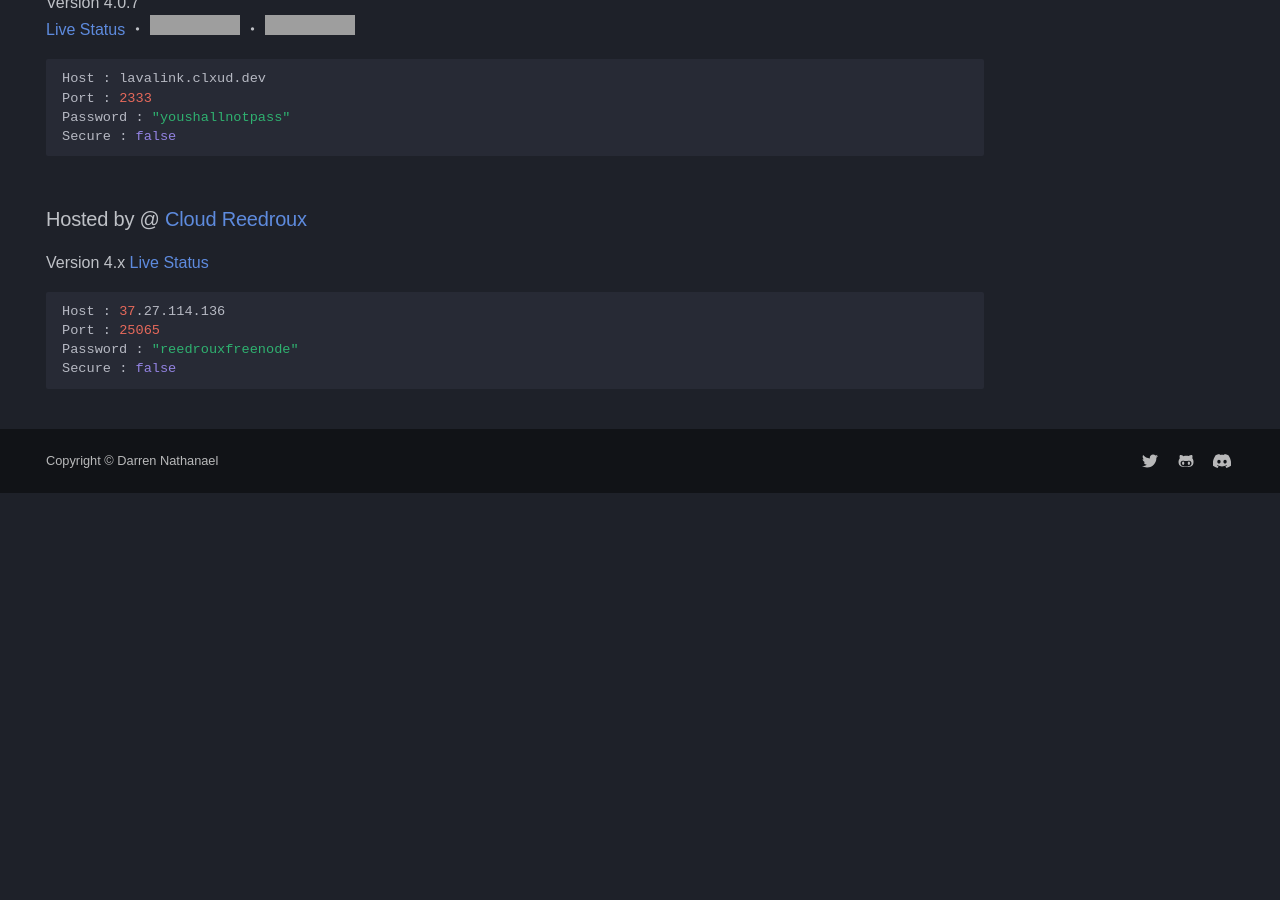
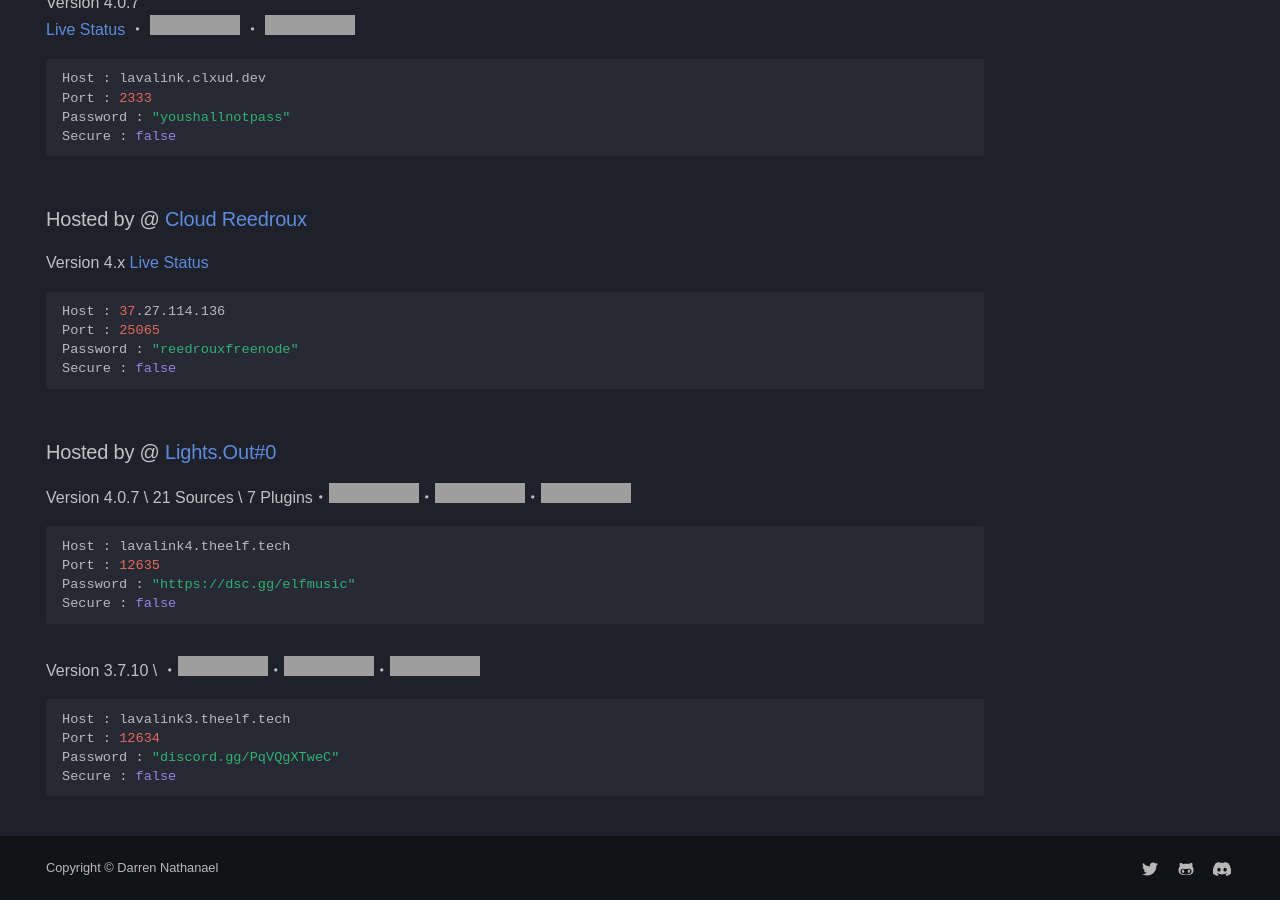
Before and after one commit to DarrenOfficial/lavalink-list, an MkDocs documentation site: the page built from docs/NoSSL/lavalink-without-ssl.md, in a window 1280 px wide and 900 px high, scrolled down 4392 px. Built offline with MkDocs 1.6.1 and Material for MkDocs 9.7.7, drawn with Linux system fonts in a browser that asks for light colours; some web fonts are replaced; comment, search, counter and statistics services are not loaded; a style sheet for code colours, icons or effects is not loaded; before the commit the page ends 4885 px from its top, so only the background shows below that; some of the changed text lies outside the part shown; grey boxes are pictures that could not be loaded.

Commit message:
Update lavalink-without-ssl.md (#556)

````diff
--- a/docs/NoSSL/lavalink-without-ssl.md
+++ b/docs/NoSSL/lavalink-without-ssl.md
@@ -205,3 +205,19 @@ Port : 25065
 Password : "reedrouxfreenode"
 Secure : false
 ```
+### Hosted by @ [Lights.Out#0](https://discord.gg/AaZasMN3yG)
+Version 4.0.7 \ 21 Sources \ 7 Plugins・![status](https://granite-bear.pikapod.net/api/badge/7/status)・![Ping](https://granite-bear.pikapod.net/api/badge/7/response)・![uptime](https://granite-bear.pikapod.net/api/badge/7/uptime)
+```bash
+Host : lavalink4.theelf.tech
+Port : 12635
+Password : "https://dsc.gg/elfmusic"
+Secure : false
+```
+
+Version 3.7.10 \ ・![status](https://granite-bear.pikapod.net/api/badge/6/status)・![Ping](https://granite-bear.pikapod.net/api/badge/6/response)・![uptime](https://granite-bear.pikapod.net/api/badge/6/uptime)
+```bash
+Host : lavalink3.theelf.tech
+Port : 12634
+Password : "discord.gg/PqVQgXTweC"
+Secure : false
+```
````
